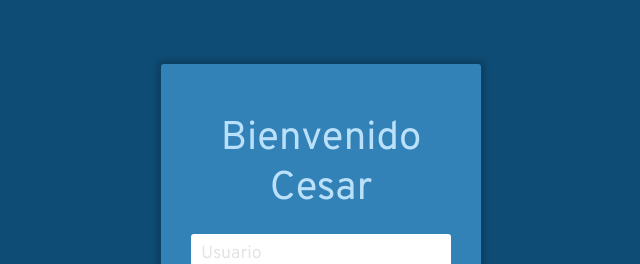
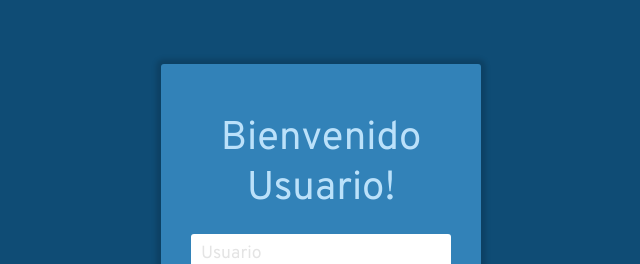
Before and after one commit to Cesar1xd1/Eval3_Pruebas_Automaticas_Express, a website: page index.html in a window 1280 px wide. Shown: the part 106-370 px from the top of the page, without its empty margins (319-959 px from the left). Drawn offline with Linux system fonts and the light colour scheme; files that its build step writes are made by us from their sources.

Commit message:
Se realizo un cambio

```diff
--- a/index.html
+++ b/index.html
@@ -38,7 +38,7 @@
             <div id="central">
                 <div id="login">
                     <div class="titulo">
-                        Bienvenido Cesar
+                        Bienvenido Usuario!
                     </div>
                     <form id="loginform">
                         <input type="text" name="usuario" placeholder="Usuario" required>
```
